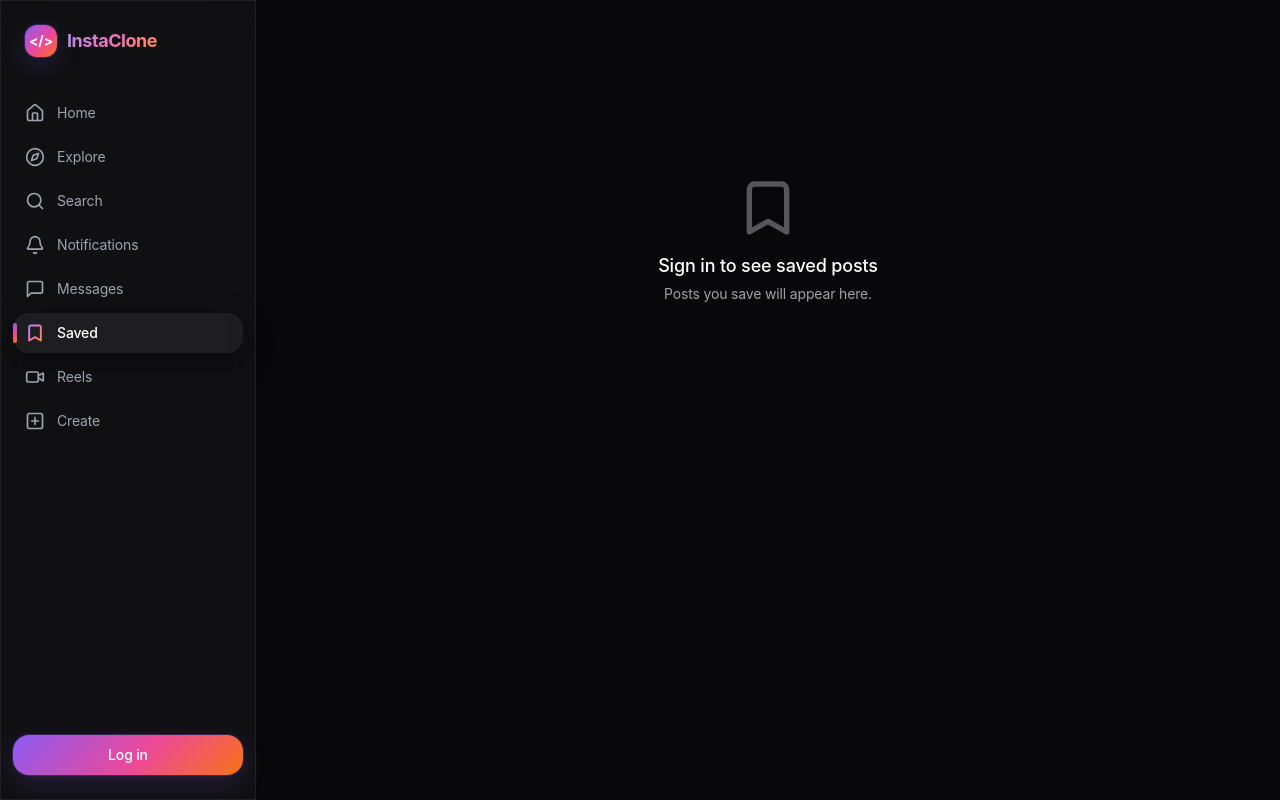
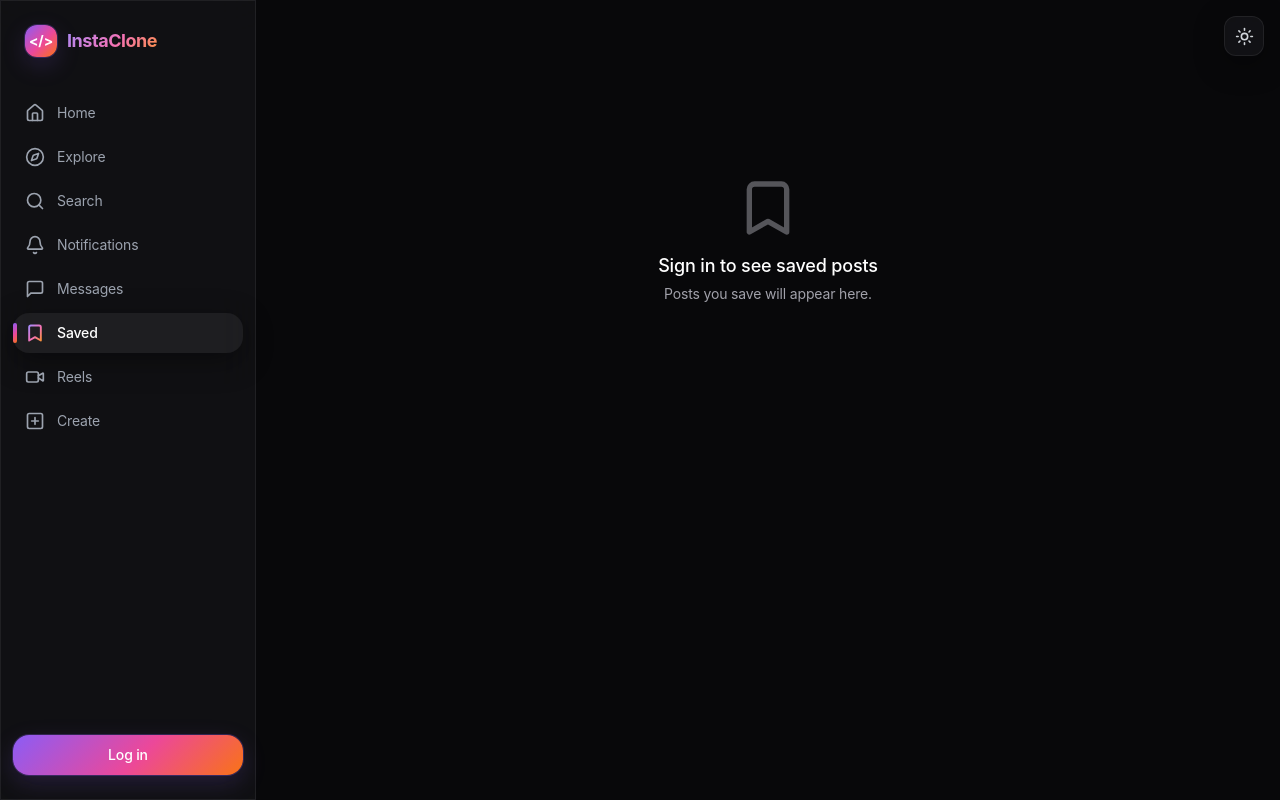
Before and after one commit to priyanshu456777/instagram-clone, a Next.js app in the folder frontend/: page /saved in a window 1280 px wide. Built offline with nearby package versions, Linux system fonts and the light colour scheme; no server answers.

Commit message:
Add theme toggle + story updates

```diff
--- a/frontend/components/Layout/Layout.js
+++ b/frontend/components/Layout/Layout.js
@@ -5,6 +5,7 @@ import { Bell } from "lucide-react";
 import Sidebar from "./Sidebar";
 import MobileNav from "./MobileNav";
 import CreatePostModal from "../Post/CreatePostModal";
+import ThemeToggle from "../UI/ThemeToggle";
 
 export default function Layout({ children }) {
   const [showCreateModal, setShowCreateModal] = useState(false);
@@ -22,6 +23,14 @@ export default function Layout({ children }) {
     <div className="flex min-h-screen bg-base text-gray-100 selection:bg-accent/30">
       <Sidebar onCreatePost={() => setShowCreateModal(true)} />
 
+      {/* Desktop-only: floating theme toggle, top-right corner of the screen. */}
+      <div className="hidden md:block fixed top-4 right-4 z-40">
+        <ThemeToggle
+          size={19}
+          className="w-10 h-10 bg-surface/80 glass-panel shadow-premium hover:bg-white/[0.06]"
+        />
+      </div>
+
       {/* Mobile-only top bar: houses the Notifications icon top-right, Instagram-style */}
       <header
         className="md:hidden fixed top-0 left-0 right-0 z-40 flex items-center justify-between px-4 bg-surface/80 glass-panel shadow-premium"
@@ -35,6 +44,9 @@ export default function Layout({ children }) {
             InstaClone
           </span>
         </div>
+
+        <div className="flex items-center gap-1">
+          <ThemeToggle size={20} className="w-9 h-9" />
 
           <Link
             href="/notifications"
@@ -51,6 +63,7 @@ export default function Layout({ children }) {
               fill={router.pathname === "/notifications" ? "currentColor" : "none"}
             />
           </Link>
+        </div>
       </header>
 
       <main className="flex-1 min-h-screen pb-20 pt-14 md:pt-0 md:pb-0">{children}</main>
--- a/frontend/components/Story/StoryBar.js
+++ b/frontend/components/Story/StoryBar.js
@@ -50,6 +50,14 @@ export default function StoryBar() {
       setUploading(false);
       e.target.value = ""; // allow re-selecting the same file later
     }
+  };
+
+  const handleStoryDeleted = (storyId) => {
+    setStoryGroups((prev) =>
+      prev
+        .map((g) => ({ ...g, stories: g.stories.filter((s) => s._id !== storyId) }))
+        .filter((g) => g.stories.length > 0)
+    );
   };
 
   if (!user || loading) return null;
@@ -136,6 +144,7 @@ export default function StoryBar() {
           storyGroups={storyGroups}
           startIndex={viewerIndex}
           onClose={() => setViewerIndex(null)}
+          onDeleted={handleStoryDeleted}
         />
       )}
     </div>
--- /dev/null
+++ b/frontend/components/UI/ThemeToggle.js
@@ -0,0 +1,19 @@
+import { Sun, Moon } from "lucide-react";
+import { useTheme } from "../../context/ThemeContext";
+
+export default function ThemeToggle({ size = 20, className = "" }) {
+  const { theme, toggleTheme } = useTheme();
+  const isLight = theme === "light";
+
+  return (
+    <button
+      type="button"
+      onClick={toggleTheme}
+      aria-label={isLight ? "Switch to dark mode" : "Switch to light mode"}
+      title={isLight ? "Switch to dark mode" : "Switch to light mode"}
+      className={`theme-toggle-btn rounded-xl text-gray-300 hover:text-white hover:bg-white/[0.05] ${className}`}
+    >
+      {isLight ? <Moon size={size} strokeWidth={2} /> : <Sun size={size} strokeWidth={2} />}
+    </button>
+  );
+}
--- /dev/null
+++ b/frontend/context/ThemeContext.js
@@ -0,0 +1,55 @@
+import { createContext, useContext, useEffect, useState } from "react";
+
+const ThemeContext = createContext(undefined);
+
+const STORAGE_KEY = "instaclone-theme";
+
+export function ThemeProvider({ children }) {
+  // Default to "dark" on the server / first render so markup always matches
+  // what the inline script in _document.js already applied to <html> before
+  // hydration — this avoids any hydration mismatch warnings.
+  const [theme, setTheme] = useState("dark");
+  const [mounted, setMounted] = useState(false);
+
+  // On mount, read the value the inline script already set on <html> (it
+  // ran before React hydrated) so React state matches the DOM instantly.
+  useEffect(() => {
+    const isLight = document.documentElement.classList.contains("light");
+    setTheme(isLight ? "light" : "dark");
+    setMounted(true);
+  }, []);
+
+  useEffect(() => {
+    if (!mounted) return;
+    const root = document.documentElement;
+    if (theme === "light") {
+      root.classList.add("light");
+    } else {
+      root.classList.remove("light");
+    }
+    try {
+      localStorage.setItem(STORAGE_KEY, theme);
+    } catch (e) {
+      // localStorage may be unavailable (private browsing, etc.) — theme
+      // still works for the current session, just won't persist.
+    }
+  }, [theme, mounted]);
+
+  const toggleTheme = () => {
+    setTheme((prev) => (prev === "light" ? "dark" : "light"));
+  };
+
+  return (
+    <ThemeContext.Provider value={{ theme, toggleTheme, setTheme }}>
+      {children}
+    </ThemeContext.Provider>
+  );
+}
+
+export function useTheme() {
+  const ctx = useContext(ThemeContext);
+  if (ctx === undefined) {
+    throw new Error("useTheme must be used within a ThemeProvider");
+  }
+  return ctx;
+}
--- a/frontend/pages/_app.js
+++ b/frontend/pages/_app.js
@@ -1,6 +1,7 @@
 import { ClerkProvider } from "@clerk/nextjs";
 import { Toaster } from "react-hot-toast";
 import { AuthProvider } from "../context/AuthContext";
+import { ThemeProvider } from "../context/ThemeContext";
 import ErrorBoundary from "../components/UI/ErrorBoundary";
 import "../styles/globals.css";
 
@@ -8,6 +9,7 @@ export default function App({ Component, pageProps }) {
   return (
     <ClerkProvider>
       <ErrorBoundary>
+        <ThemeProvider>
           <AuthProvider>
             <Toaster
               position="bottom-center"
@@ -24,6 +26,7 @@ export default function App({ Component, pageProps }) {
               <Component {...pageProps} />
             </ErrorBoundary>
           </AuthProvider>
+        </ThemeProvider>
       </ErrorBoundary>
     </ClerkProvider>
   );
--- /dev/null
+++ b/frontend/pages/_document.js
@@ -0,0 +1,28 @@
+import { Html, Head, Main, NextScript } from "next/document";
+
+// Runs before React hydrates. Reads the saved theme (default: dark) and
+// applies the "light" class to <html> synchronously, so there's never a
+// flash of the wrong theme on load or on refresh.
+const themeInitScript = `
+(function () {
+  try {
+    var saved = localStorage.getItem("instaclone-theme");
+    if (saved === "light") {
+      document.documentElement.classList.add("light");
+    }
+  } catch (e) {}
+})();
+`;
+
+export default function Document() {
+  return (
+    <Html lang="en">
+      <Head />
+      <body>
+        <script dangerouslySetInnerHTML={{ __html: themeInitScript }} />
+        <Main />
+        <NextScript />
+      </body>
+    </Html>
+  );
+}
--- a/frontend/styles/globals.css
+++ b/frontend/styles/globals.css
@@ -2,14 +2,39 @@
 @tailwind components;
 @tailwind utilities;
 
+/* --------------------------------------------------------------------------
+   Theme variables — dark is the default (:root), light overrides live under
+   html.light. Toggled by ThemeContext (adds/removes the "light" class on
+   <html>). Everything below reacts automatically because tailwind.config.js
+   points base/surface/surface2/border at these variables.
+   ---------------------------------------------------------------------------*/
+:root {
+  --color-base: 8 8 10;
+  --color-surface: 20 20 24;
+  --color-surface2: 29 29 35;
+  --color-border: 39 39 46;
+  --color-text-primary: 229 231 235;
+  --bg-gradient-glow: rgba(139, 92, 246, 0.10);
+}
+
+html.light {
+  --color-base: 255 255 255;
+  --color-surface: 245 245 247;
+  --color-surface2: 236 236 240;
+  --color-border: 224 224 230;
+  --color-text-primary: 24 24 27;
+  --bg-gradient-glow: rgba(139, 92, 246, 0.06);
+}
+
 html, body {
-  background-color: #08080a;
-  background-image: radial-gradient(circle at 50% -10%, rgba(139,92,246,0.10), transparent 55%);
+  background-color: rgb(var(--color-base));
+  background-image: radial-gradient(circle at 50% -10%, var(--bg-gradient-glow), transparent 55%);
   background-attachment: fixed;
-  color: #e5e7eb;
+  color: rgb(var(--color-text-primary));
   font-family: -apple-system, BlinkMacSystemFont, "Segoe UI", Roboto, Helvetica, Arial, sans-serif;
   -webkit-font-smoothing: antialiased;
   letter-spacing: -0.01em;
+  transition: background-color 200ms ease, color 200ms ease;
 }
 
 * {
@@ -181,3 +206,62 @@ html, body {
   animation: heart-float 1s ease-out forwards;
   filter: drop-shadow(0 0 20px rgba(0, 0, 0, 0.5));
 }
+
+/* --------------------------------------------------------------------------
+   Light-mode overrides for Tailwind's built-in gray/white/black utility
+   classes. These classes are used directly (not via the custom base/surface
+   tokens) throughout the existing components, so instead of editing every
+   file we override them here, scoped under html.light, wherever they appear
+   in the DOM. Values chosen to mirror each class's dark-mode "role"
+   (e.g. text-gray-400 = secondary text) so contrast stays readable.
+   ---------------------------------------------------------------------------*/
+html.light .text-gray-100 { color: #18181b; }
+html.light .text-gray-200 { color: #27272a; }
+html.light .text-gray-300 { color: #3f3f46; }
+html.light .text-gray-400 { color: #52525b; }
+html.light .text-gray-500 { color: #71717a; }
+html.light .text-gray-600 { color: #71717a; }
+html.light .text-white { color: #18181b; }
+
+html.light .bg-gray-600 { background-color: #e4e4e7; }
+html.light .bg-gray-700 { background-color: #ececef; }
+html.light .border-gray-700 { border-color: #e0e0e6; }
+html.light .border-gray-800 { border-color: #e5e5ea; }
+html.light .placeholder-gray-500::placeholder { color: #a1a1aa; }
+
+html.light .bg-white\/\[0\.04\] { background-color: rgba(0, 0, 0, 0.035); }
+html.light .bg-white\/\[0\.05\] { background-color: rgba(0, 0, 0, 0.045); }
+html.light .bg-white\/\[0\.06\] { background-color: rgba(0, 0, 0, 0.055); }
+html.light .bg-white\/\[0\.08\] { background-color: rgba(0, 0, 0, 0.07); }
+html.light .border-white\/\[0\.06\] { border-color: rgba(0, 0, 0, 0.08); }
+
+html.light .hover\:bg-white:hover { background-color: #f4f4f5; }
+html.light .hover\:bg-black:hover { background-color: rgba(0, 0, 0, 0.06); }
+html.light .hover\:text-black:hover { color: #18181b; }
+html.light .hover\:text-white:hover { color: #18181b; }
+html.light .hover\:text-gray-300:hover { color: #3f3f46; }
+html.light .hover\:bg-gray-600:hover { background-color: #d4d4d8; }
+html.light .hover\:bg-white\/\[0\.04\]:hover { background-color: rgba(0, 0, 0, 0.045); }
+html.light .hover\:bg-white\/\[0\.05\]:hover { background-color: rgba(0, 0, 0, 0.055); }
+html.light .hover\:bg-white\/\[0\.06\]:hover { background-color: rgba(0, 0, 0, 0.065); }
+
+html.light .glass-panel,
+html.light .glass-panel-strong {
+  border-color: rgba(0, 0, 0, 0.08);
+}
+
+html.light .skeleton-shimmer { background-color: #ececef; }
+html.light ::-webkit-scrollbar-thumb { background: #d4d4d8; }
+html.light ::-webkit-scrollbar-thumb:hover { background: #b8b8c0; }
+
+/* --------------------------------------------------------------------------
+   Theme toggle button — used by components/UI/ThemeToggle.js
+   ---------------------------------------------------------------------------*/
+.theme-toggle-btn {
+  display: grid;
+  place-items: center;
+  transition: transform 200ms cubic-bezier(0.16, 1, 0.3, 1), background-color 200ms ease, color 200ms ease;
+}
+.theme-toggle-btn:active {
+  transform: scale(0.9);
+}
--- a/frontend/tailwind.config.js
+++ b/frontend/tailwind.config.js
@@ -10,10 +10,10 @@ module.exports = {
         // Existing tokens — values refined for a richer, more premium dark
         // palette, but the keys are unchanged so every existing class
         // (bg-surface, text-accent, border-border, etc.) keeps working.
-        base: "#08080a",
-        surface: "#141418",
-        surface2: "#1d1d23",
-        border: "#27272e",
+        base: "rgb(var(--color-base) / <alpha-value>)",
+        surface: "rgb(var(--color-surface) / <alpha-value>)",
+        surface2: "rgb(var(--color-surface2) / <alpha-value>)",
+        border: "rgb(var(--color-border) / <alpha-value>)",
         accent: "#8b5cf6",
         accentSoft: "#7c3aed",
         like: "#fb2c55",
```
Also changed, not shown: frontend/components/Story/StoryViewer.js (+39 -5 lines), 2 other files (tests, documents, lock files or other folders). Lines whose indentation alone changed are shown as unchanged.
